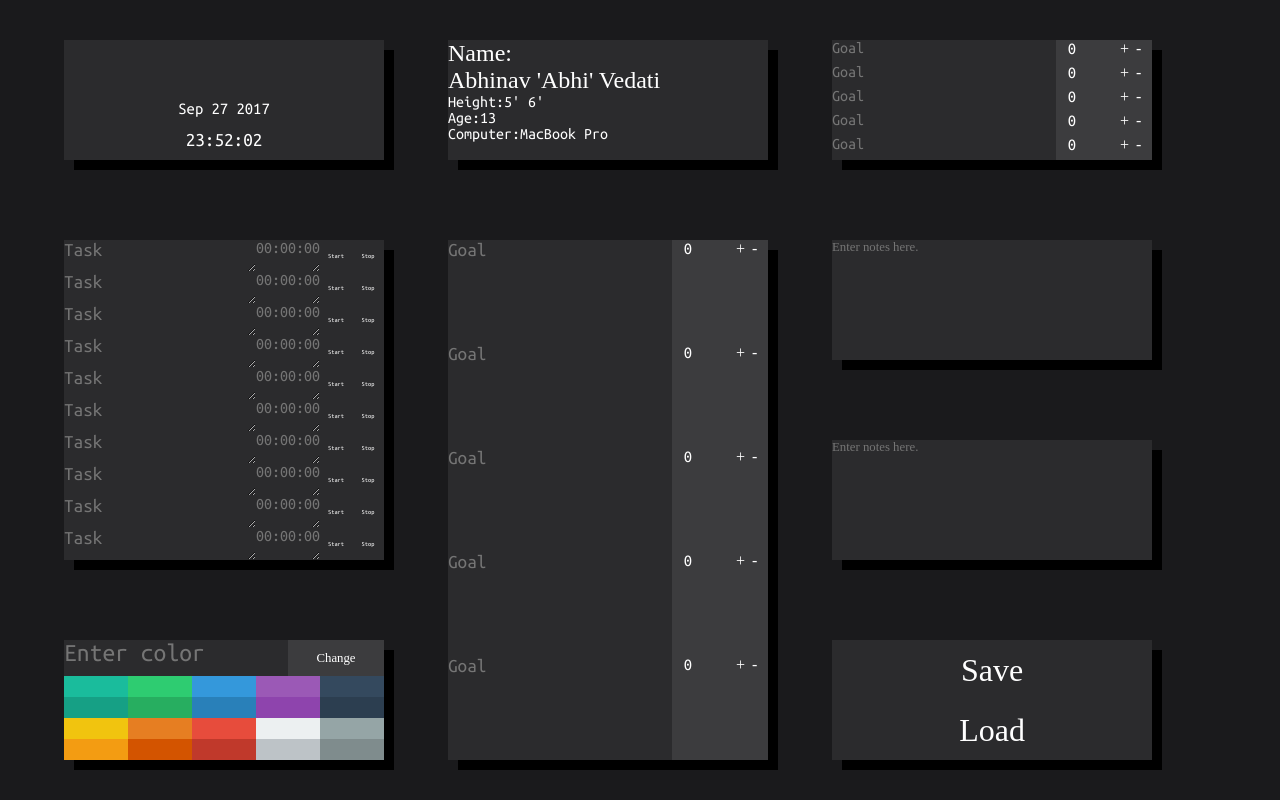
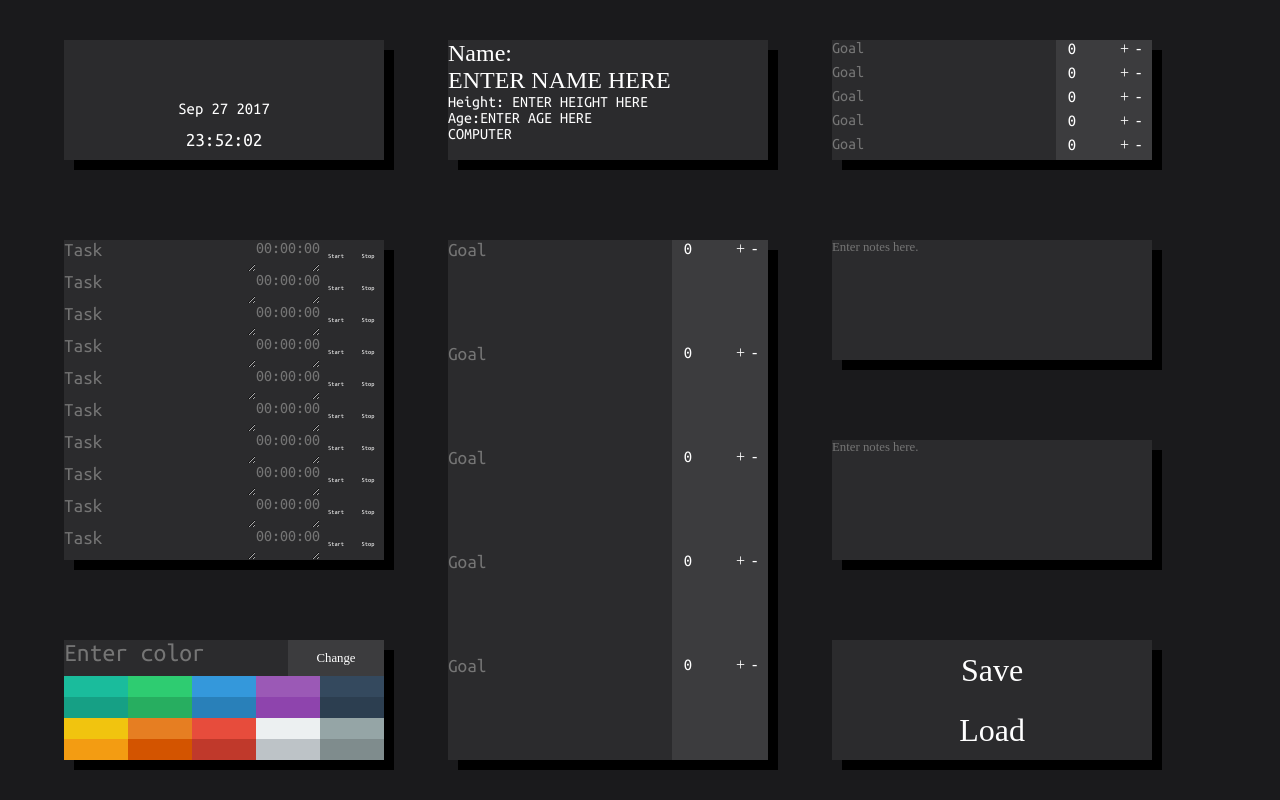
Before and after one commit to ghostlypi/dashboard, a plain HTML site: page index.html in a window 1280 px wide. Drawn offline with nearby package versions, Linux system fonts and the light colour scheme; some packages are replaced by stand-ins of ours; a web font is replaced by a local one.

Commit message:
Update index.html

```diff
--- a/index.html
+++ b/index.html
@@ -117,10 +117,10 @@
 			</div>
 		</div>
 		<div id='stats' class='cell clr-fg'>
-			<div id='name'>Name:<br />Abhinav 'Abhi' Vedati</div>
-			<div>Height:5' 6'</div>
-			<div>Age:13</div>
-			<div>Computer:MacBook Pro</div>
+			<div id='name'>Name:<br />ENTER NAME HERE</div>
+			<div>Height: ENTER HEIGHT HERE</div>
+			<div>Age:ENTER AGE HERE</div>
+			<div>COMPUTER</div>
 		</div>
 		<div id='goal1' class='cell clr-fg div-goal'>
 			<ol>
```
